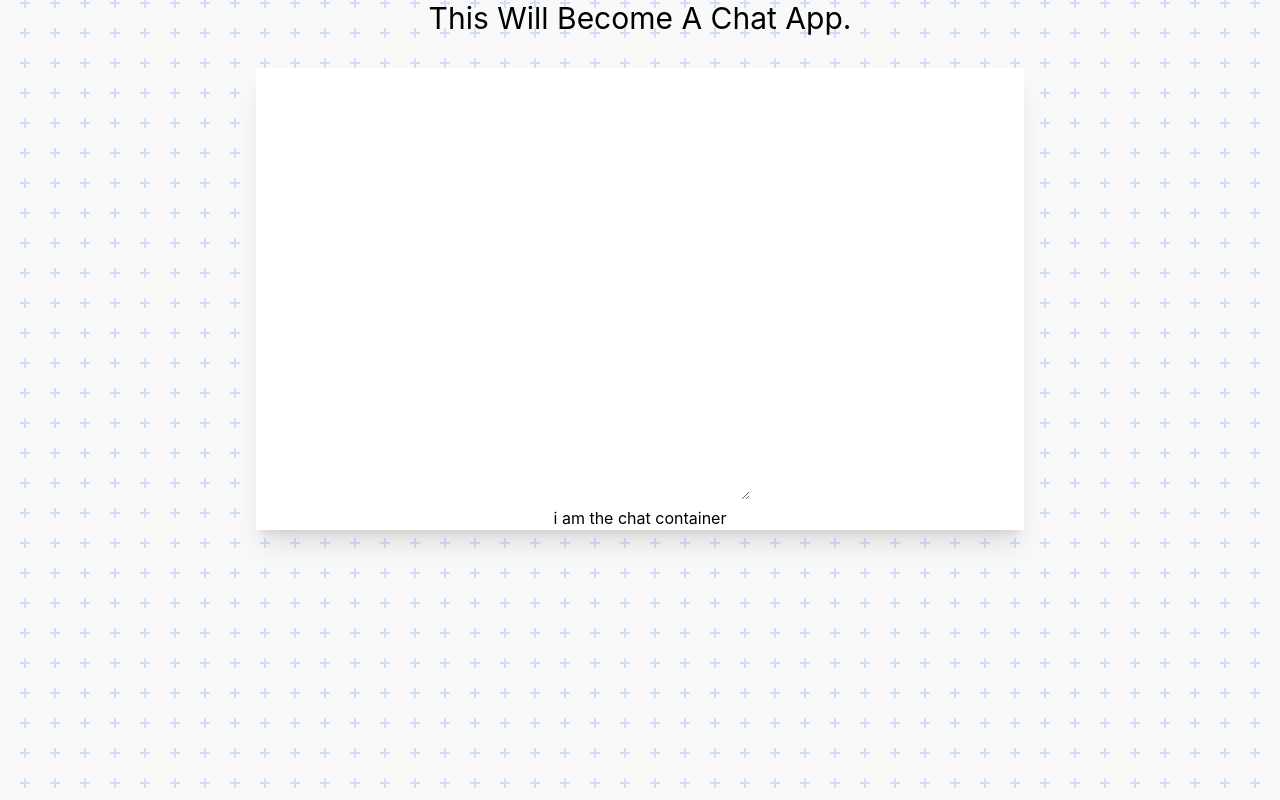
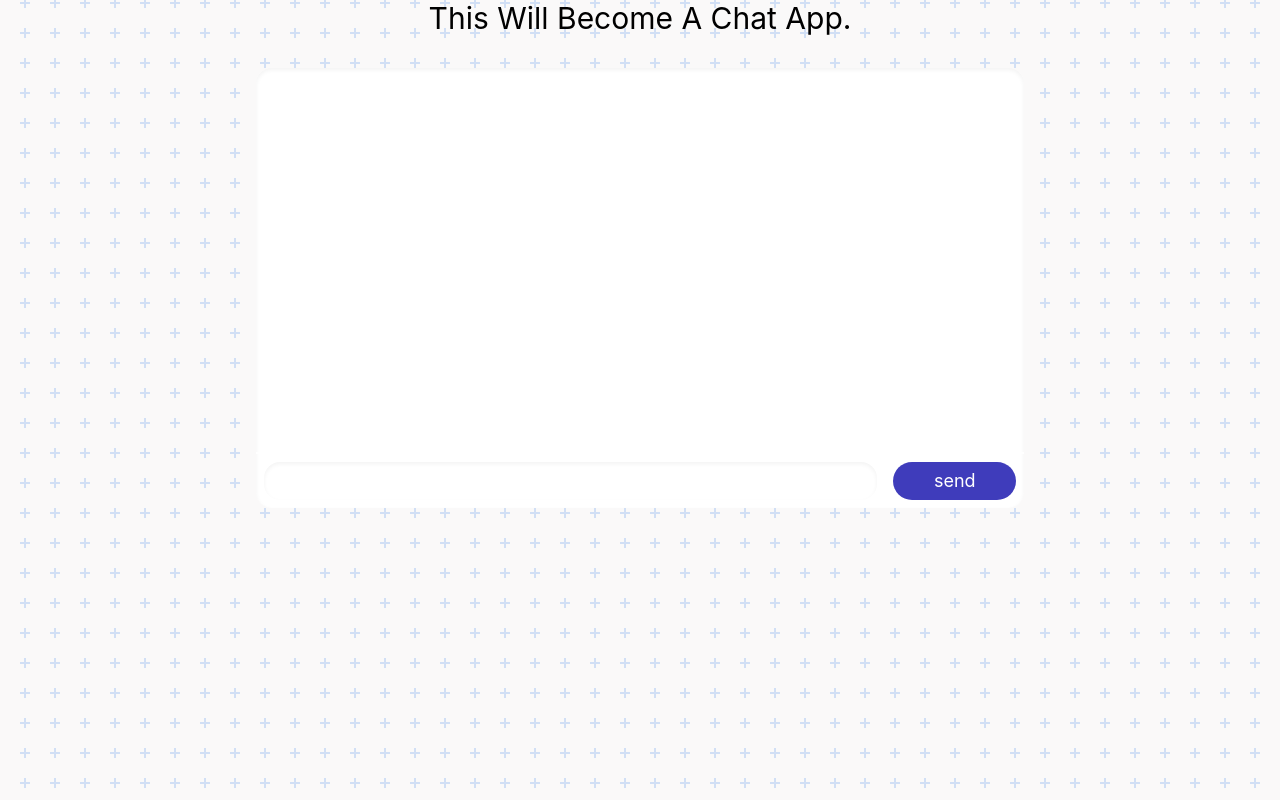
Before and after one commit to Drkeck/Prototype-hybrid-chat, a React (Create React App) app in the folder client/: page / in a window 1280 px wide. Built offline with nearby package versions, Linux system fonts and the light colour scheme.

Commit message:
built out a little look for this demo app. i will be hooking up socket.io soon

```diff
--- a/client/src/Components/chatContainer/index.js
+++ b/client/src/Components/chatContainer/index.js
@@ -5,10 +5,9 @@ import ChatInput from "../chatInput"
 function ChatContainer() {
 
     return(
-        <div className="w-3/5 mx-auto mt-8 bg-white shadow-xl">
+        <div className="w-3/5 mx-auto mt-8 bg-white shadow-inner rounded-2xl bg-silver">
             <ChatFeed />
             <ChatInput />
-            <p>i am the chat container</p>
         </div>
     )
 }
--- a/client/src/Components/chatInput/index.js
+++ b/client/src/Components/chatInput/index.js
@@ -1,8 +1,9 @@
 function ChatInput() {
 
     return(
-        <form>
-            <textarea />
+        <form className="w-full flex justify-around rounded-b-2xl border-t-2 border-dashed border-white h-14 text-lg">
+            <input className="w-10/12 m-2 shadow-inner rounded-2xl resize-none px-2"/>
+            <button className="rounded-full bg-purple w-2/12 m-2 text-white hover:text-black hover:bg-white">send</button>
         </form>
     )
 }
--- a/client/tailwind.config.js
+++ b/client/tailwind.config.js
@@ -1,6 +1,18 @@
 module.exports = {
   content: ["./src/**/*.{js,jsx,ts,tsx}"],
   theme: {
+    colors: {
+      transparent: 'transparent',
+      current: 'currentColor',
+      'white': '#ffffff',
+      'purple': '#3f3cbb',
+      'midnight': '#121063',
+      'metal': '#565584',
+      'tahiti': '#3ab7bf',
+      'silver': '#ecebff',
+      'bubble-gum': '#ff77e9',
+      'bermuda': '#78dcca',
+    },
     extend: {},
   },
   plugins: [],
```
